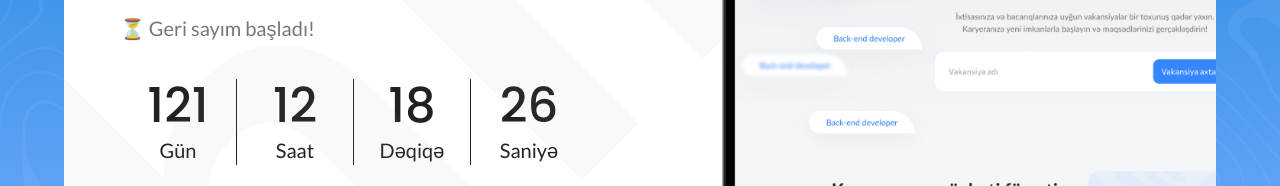
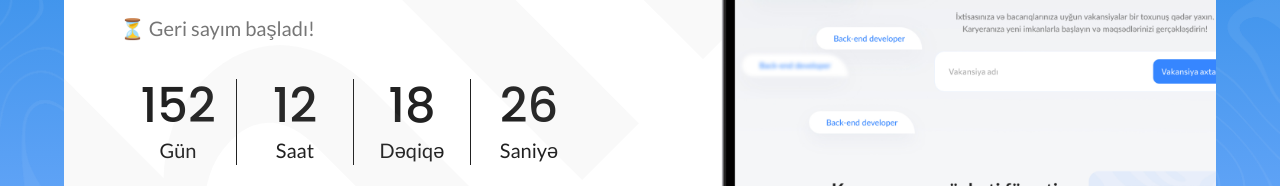
Before and after one commit to Micro-Job/HIRICS, a React (Vite) app: page / in a window 1280 px wide. Shown: the part 422-608 px from the top of the page. Built offline with nearby package versions, Linux system fonts and the light colour scheme.

Commit message:
[Task #69203] : updated launch time to January

```diff
--- a/src/App.jsx
+++ b/src/App.jsx
@@ -6,7 +6,7 @@ import CommentsModal from "@/component/modals/CommentsModal";
 import { useEffect, useState } from "react";
 import "./App.css";
 
-const LAUNCH_DATE = new Date("2025-12-08T00:00:00");
+const LAUNCH_DATE = new Date("2026-01-08T00:00:00");
 
 function App() {
   const [isModalOpen, setIsModalOpen] = useState(false);
@@ -19,12 +19,14 @@ function App() {
   });
 
   useEffect(() => {
+    let id;
+
     const tick = () => {
       const now = new Date();
       const diff = LAUNCH_DATE - now;
 
       if (diff <= 0) {
-        clearInterval(id);
+        if (id) clearInterval(id);
         return setTimeLeft({
           days: "00",
           hours: "00",
@@ -47,8 +49,10 @@ function App() {
     };
 
     tick(); // immediate first call
-    const id = setInterval(tick, 1000);
-    return () => clearInterval(id);
+    id = setInterval(tick, 1000);
+    return () => {
+      if (id) clearInterval(id);
+    };
   }, []); // ← now it only runs once
 
   return (
```
